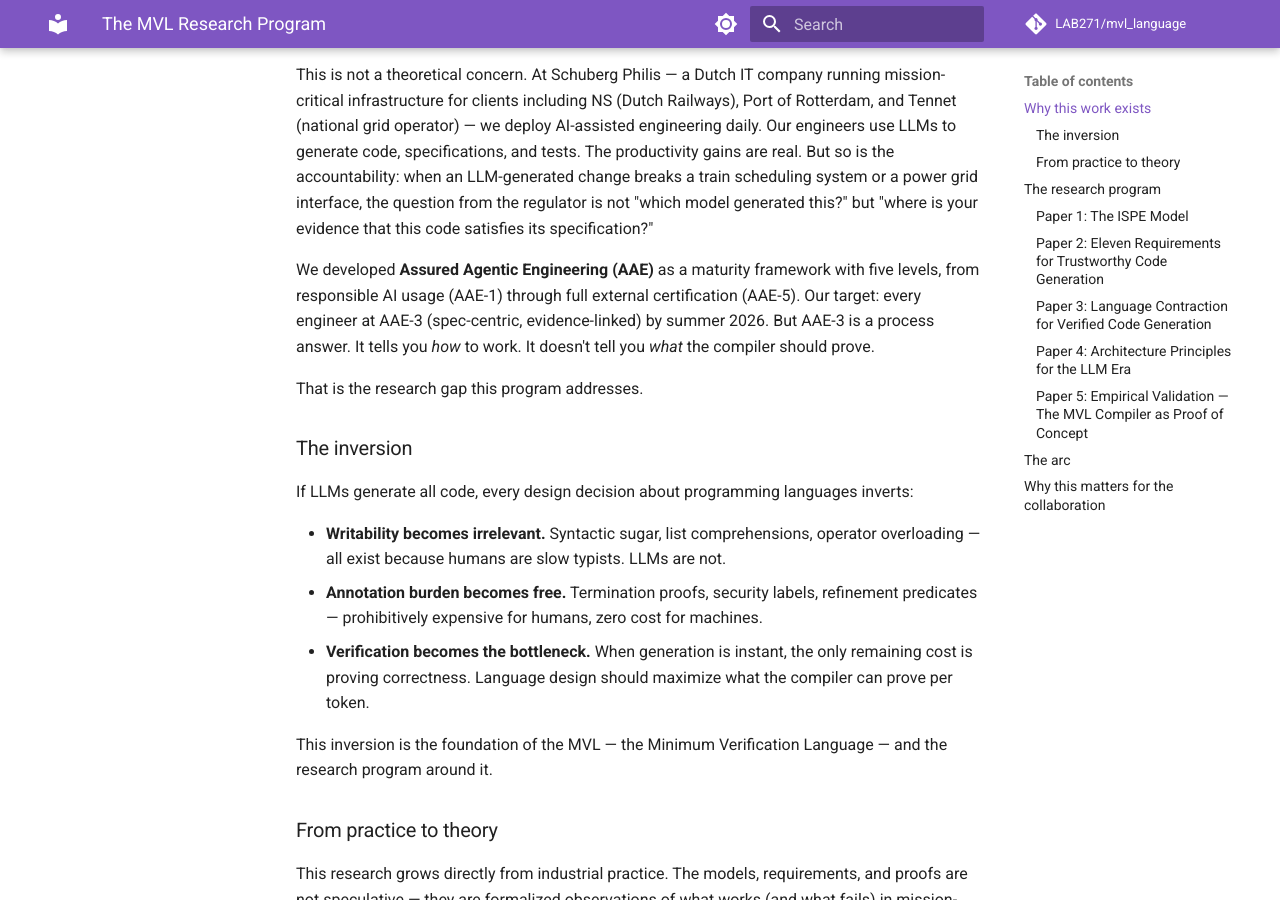
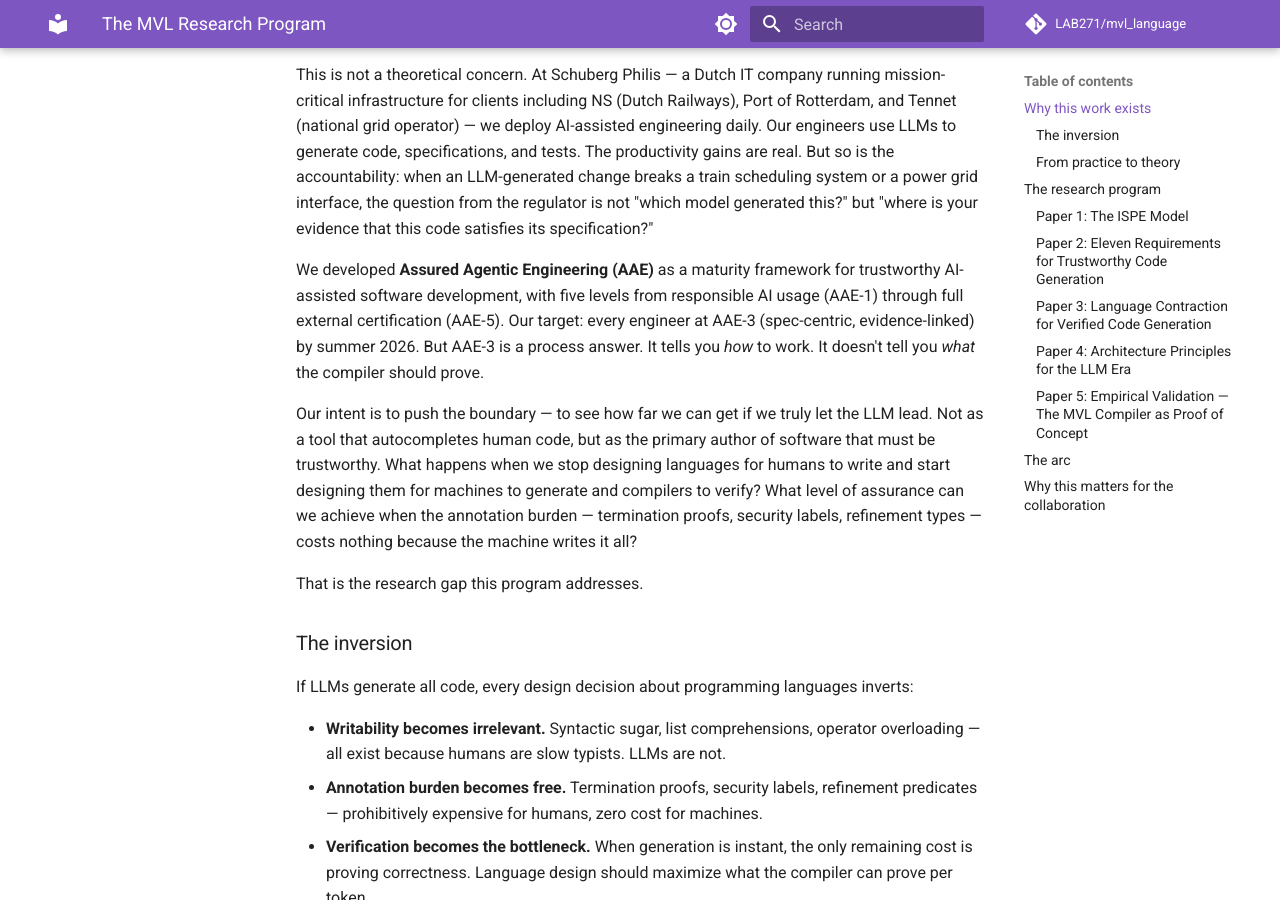
Before and after one commit to mvl-lang/mvl, an MkDocs documentation site: the page built from docs/mvl_rationale.md, in a window 1280 px wide and 900 px high, scrolled down 335 px. Built offline with MkDocs 1.6.1 and Material for MkDocs 9.7.7, drawn with Linux system fonts in a browser that asks for light colours; comment, search, counter and statistics services are not loaded.

Commit message:
docs: rationale — add AAE trustworthy framing, push-the-boundary intent
Co-Authored-By: Claude Opus 4.6 (1M context) <noreply@anthropic.com>

```diff
--- a/docs/mvl_rationale.md
+++ b/docs/mvl_rationale.md
@@ -13,7 +13,9 @@ For sixty years, programming languages have been designed for humans to write. T
 
 This is not a theoretical concern. At Schuberg Philis — a Dutch IT company running mission-critical infrastructure for clients including NS (Dutch Railways), Port of Rotterdam, and Tennet (national grid operator) — we deploy AI-assisted engineering daily. Our engineers use LLMs to generate code, specifications, and tests. The productivity gains are real. But so is the accountability: when an LLM-generated change breaks a train scheduling system or a power grid interface, the question from the regulator is not "which model generated this?" but "where is your evidence that this code satisfies its specification?"
 
-We developed **Assured Agentic Engineering (AAE)** as a maturity framework with five levels, from responsible AI usage (AAE-1) through full external certification (AAE-5). Our target: every engineer at AAE-3 (spec-centric, evidence-linked) by summer 2026. But AAE-3 is a process answer. It tells you *how* to work. It doesn't tell you *what* the compiler should prove.
+We developed **Assured Agentic Engineering (AAE)** as a maturity framework for trustworthy AI-assisted software development, with five levels from responsible AI usage (AAE-1) through full external certification (AAE-5). Our target: every engineer at AAE-3 (spec-centric, evidence-linked) by summer 2026. But AAE-3 is a process answer. It tells you *how* to work. It doesn't tell you *what* the compiler should prove.
+
+Our intent is to push the boundary — to see how far we can get if we truly let the LLM lead. Not as a tool that autocompletes human code, but as the primary author of software that must be trustworthy. What happens when we stop designing languages for humans to write and start designing them for machines to generate and compilers to verify? What level of assurance can we achieve when the annotation burden — termination proofs, security labels, refinement types — costs nothing because the machine writes it all?
 
 That is the research gap this program addresses.
 
```
